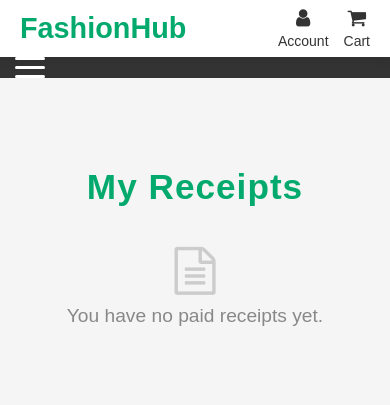
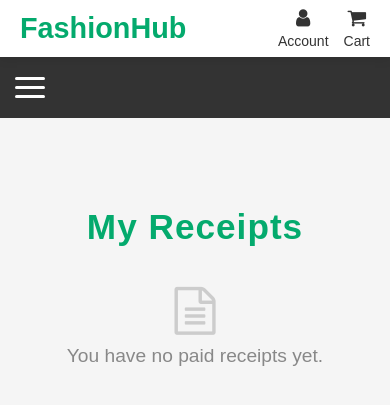
Before and after one commit to samuelkanyingi/FashionCommerce, a Django app: page /my-receipts/ in a window 390 px wide. Shown: the top 405 px of the page. Run offline with Django 5.2, Linux system fonts and the light colour scheme; some libraries are stand-ins or nearby versions.

Commit message:
Fix navbar

```diff
--- a/templates/shop/base.html
+++ b/templates/shop/base.html
@@ -178,7 +178,7 @@
           justify-content: space-between !important;
           align-items: center !important;
           max-width: 100% !important;
-          padding: 0 15px !important;
+          padding: 20px 15px !important;
           position: relative;
         }
         .nav-links {
--- a/templates/shop/women.html
+++ b/templates/shop/women.html
@@ -115,7 +115,7 @@
                 <a href="javascript:void(0)" @click="currentMenu = 'men'">Men <i class="fa fa-chevron-right"></i></a>
                 <a href="{% url 'cart' %}" @click="menuOpen = false">Cart</a>
                 {% if user.is_authenticated %}
-                <a href="{% url 'cart' %}" @click="menuOpen = false">Cart</a>
+                <!-- <a href="{% url 'cart' %}" @click="menuOpen = false">Cart</a> -->
                 <a href="{% url 'my_receipts' %}" @click="menuOpen = false">My Receipts</a>
                 {% endif %}
             </div>
```
